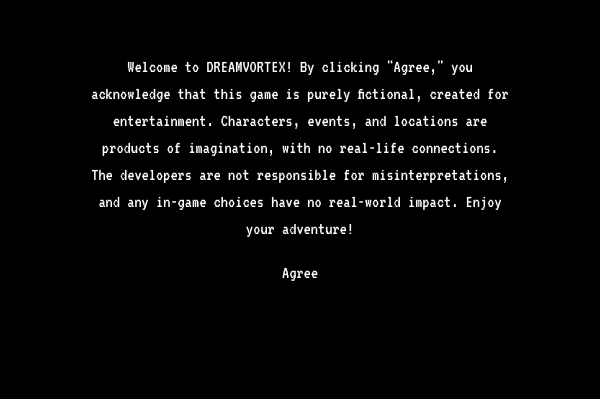
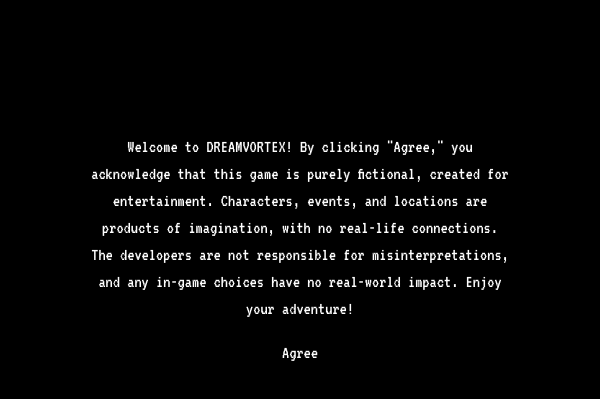
Before and after one commit to feliperamos88/Dreamvortex, a React (Create React App) app in the folder client/: page / in a window 600 px wide. Shown: the part 187-586 px from the top of the page. Built offline with nearby package versions, Linux system fonts and the light colour scheme; no server answers; a web font is replaced by a local one.

Commit message:
Revert "Update title css"
This reverts commit f773328eb4d7a609dfc2f875c6c48c0973b6d3b6.

```diff
--- a/client/src/CSS/index.css
+++ b/client/src/CSS/index.css
@@ -26,11 +26,6 @@ code {
     width: 90dvw;
     height: 20dvh;
   }
-  .game-title {
-    /* margin: 16% 25% 0 35%; */
-    font-size: 1.1em;
-    margin: 18% 25% 0 42%;
-  }
 }
 
 @media (min-width: 600px) and (max-width: 1200px) {
@@ -38,10 +33,6 @@ code {
   .setting-image-container {
     width: 80dvw;
     height: 30dvh;
-  }
-  .game-title {
-    /* margin: 16% 25% 0 35%; */
-    font-size: 1.1em;
   }
 }
 
--- a/client/src/CSS/main.css
+++ b/client/src/CSS/main.css
@@ -1,14 +1,8 @@
 .opening-warnings {
-  margin-top: 28dvh;
+  margin-top: 30dvh;
   margin-left: 15%;
   margin-right: 15%;
   text-align: center;
-}
-
-@media only screen and (max-width: 768px) {
-  .opening-warnings {
-    margin-top: 20dvh;
-  }
 }
 
 .icons-container {
@@ -58,24 +52,6 @@
   font-weight: 900;
   text-shadow: 3px 3px black;
 }
-
-@media only screen and (max-width: 640px) {
-  .game-title {
-    /* margin: 16% 25% 0 35%; */
-    font-size: 1.1em;
-    margin: 15% 25% 0 42%;
-  }
-}
-
-@media only screen and (min-width: 600px) and (max-width: 800px) {
-  .game-title {
-    /* margin: 16% 25% 0 35%; */
-    font-size: 1.3em;
-  }
-}
-
-/* @media only screen and (min-width: 1200px) {
-} */
 
 .menu-hidden {
   opacity: 1;
```
